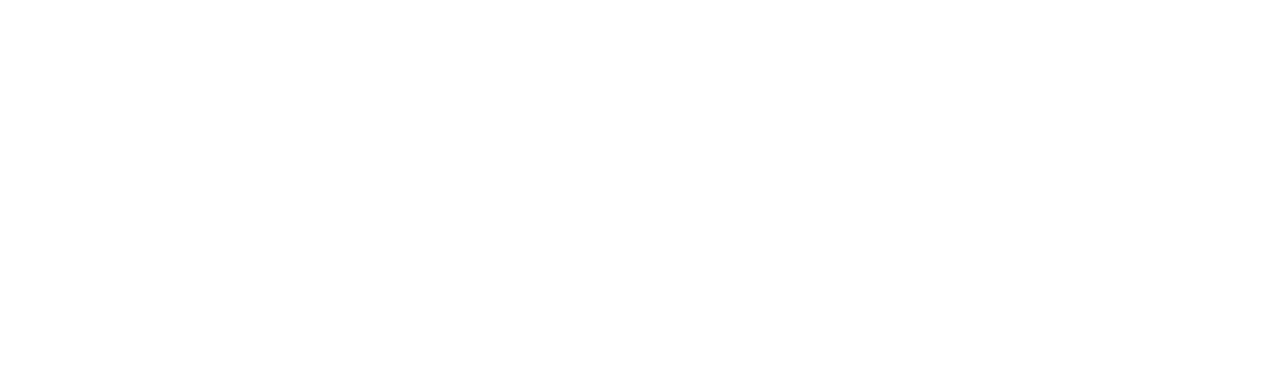
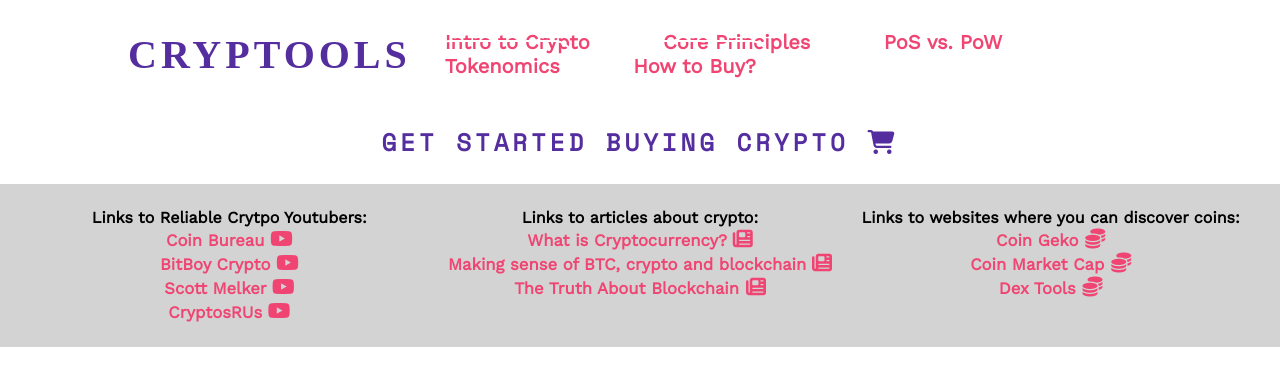
Before and after one commit to RiyadhKh4n/cryptools, a plain HTML site: page howTobuy.html in a window 1280 px wide. Drawn offline with nearby package versions, Linux system fonts and the light colour scheme; a web font is replaced by a local one.

Commit message:
Add navbar and footer to HowToBuy.html

```diff
--- a/assets/css/style.css
+++ b/assets/css/style.css
@@ -417,6 +417,19 @@ header{
     background-color: black;
 }
 
+/* How To Buy Page */
+
+#buying-title{
+    width: auto;
+    margin: 1em;
+}
+
+#buying-title h2{
+    text-align: center;
+    color: #542D9E;
+}
+
+
 
 /* Footer css */
 footer{
--- a/howTobuy.html
+++ b/howTobuy.html
@@ -0,0 +1,129 @@
+<!DOCTYPE html>
+<html lang="en">
+<head>
+    <meta charset="UTF-8">
+    <meta http-equiv="X-UA-Compatible" content="IE=edge">
+    <meta name="viewport" content="width=device-width, initial-scale=1.0">
+    <meta name="description" content="___________________________">
+    <meta name="keywords" content="Cryptools, crypto, btc, bitcoin, blockchain, crypto wiki, eth, cryptocurrencies">
+
+    <link rel="stylesheet" href="assets/css/style.css">
+
+    <title>Cryptools</title>
+
+</head>
+
+<body>
+
+        <header>
+            <a href="index.html">
+                <h1 class="logo">CRYPTOOLS</h1>
+            </a>
+
+            <nav>
+
+                    <ul class="menu"  >
+
+                        <li><a href="#intro" class="active ">Intro to Crypto </a> </li>
+
+                        <li > <a href="#corePrinciples" >Core Principles</a> </li>
+
+                        <li > <a href="#POSW">PoS vs. PoW</a> </li>
+
+                        <li><a href="tokenomics.html">Tokenomics</a> </li>
+
+                        <li > <a href="howTobuy.html" >How to Buy?</a></li>
+                    </ul>
+
+            </nav>
+
+        </header>
+
+        <div id="pageContainer">
+
+            <div id="buying-title">
+                <h2>Get Started Buying Crypto <i class="fas fa-shopping-cart"></i></h2>
+            </div>
+
+            <section id="DEX-CEX-contatiner">
+
+
+            </section>
+
+        </div>
+
+
+        <footer>
+
+            <section class="links">
+                <h4>Links to Reliable Crytpo Youtubers:</h4>
+
+                <ul>
+                    <li>
+                        <h5>Coin Bureau <a href="https://www.youtube.com/c/CoinBureau" target="_blank" rel="noopener" aria-label="Visit YouTube page for Coin Bureau (opens in a new tab)"><i class="fab fa-youtube"></i></a> </h5>
+                    </li>
+
+                    <li>
+                        <h5>BitBoy Crypto <a href="https://www.youtube.com/channel/UCjemQfjaXAzA-95RKoy9n_g" target="_blank" rel="noopener" aria-label="Visit YouTube page for BitBoy Crypto (opens in a new tab)"><i class="fab fa-youtube"></i></a> </h5>
+                    </li>
+
+                    <li>
+                        <h5>Scott Melker <a href="https://www.youtube.com/user/scottmelker" target="_blank" rel="noopener" aria-label="Visit YouTube page for Scott Melker (opens in a new tab)"><i class="fab fa-youtube"></i></a> </h5>
+                    </li>
+
+                    <li>
+                        <h5>CryptosRUs <a href="https://www.youtube.com/channel/UCI7M65p3A-D3P4v5qW8POxQ" target="_blank" rel="noopener" aria-label="Visit YouTube page for CryptosRUs (opens in a new tab)"><i class="fab fa-youtube"></i></a> </h5>
+                    </li>
+                </ul>
+
+            </section>
+
+            <section class="links">
+                <h4>Links to articles about crypto: </h4>
+
+                <ul>
+                    <li>
+                        <h5>What is Cryptocurrency? <a href="https://www.nerdwallet.com/article/investing/cryptocurrency-7-things-to-know" target="_blank" rel="noopener" aria-label="Visit NerdWallet article explaing 7 things you should know about crypto (opens in a new tab)"><i class="fas fa-newspaper"></i> </a> </h5>
+                    </li>
+
+                    <li>
+                        <h5>Making sense of BTC, crypto and blockchain <a href="https://www.pwc.com/us/en/industries/financial-services/fintech/bitcoin-blockchain-cryptocurrency.html" target="_blank" rel="noopener" aria-label="Visit PwC Article on cryptocurrencies and blockchain tech (opens in a new tab)"> <i class="fas fa-newspaper"></i></a> </h5>
+                    </li>
+
+                    <li>
+                        <h5>The Truth About Blockchain<a href="https://hbr.org/2017/01/the-truth-about-blockchain" target="_blank" rel="noopener" aria-label="Visit Harvard Business Review article on Blockchain and its power (opens in a new tab)"> <i class="fas fa-newspaper"></i> </a> </h5>
+                    </li>
+                </ul>
+
+            </section>
+
+            <section class="links">
+                <h4> Links to websites where you can discover coins:</h4>
+                <ul>
+                    <li>
+                        <h5>Coin Geko<a href="https://www.coingecko.com/en" target="_blank" rel="noopener" aria-label="Visit Coin Geko to discover coins (opens in a new tab)"> <i class="fas fa-coins"></i> </a> </h5>
+                    </li>
+
+                    <li>
+                        <h5>Coin Market Cap<a href="https://coinmarketcap.com/" target="_blank" rel="noopener" aria-label="Visit Coin Market Cap to discover coins (opens in a new tab)"> <i class="fas fa-coins"></i> </a> </h5>
+                    </li>
+
+                    <li>
+                        <h5>Dex Tools<a href="https://www.dextools.io/app/" target="_blank" rel="noopener" aria-label="Visit Dex Tools to chart coins (opens in a new tab)"> <i class="fas fa-coins"></i> </a> </h5>
+                    </li>
+                </ul>
+
+            </section>
+
+
+
+        </footer>
+
+        <!-- font awesome script -->
+        <script src="https://kit.fontawesome.com/164cadf278.js" crossorigin="anonymous"></script>
+
+
+
+</body>
+
+</html>
```
